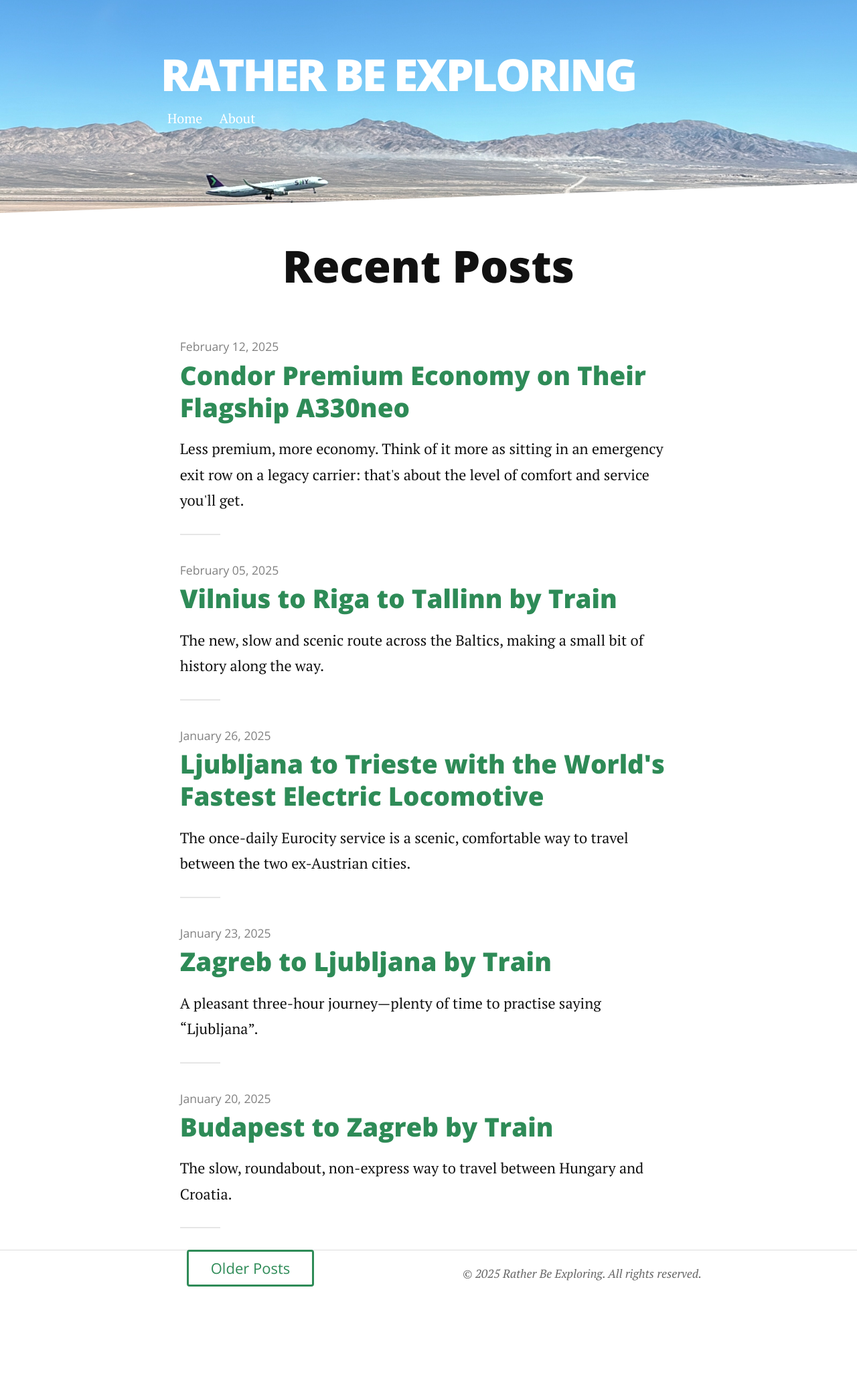
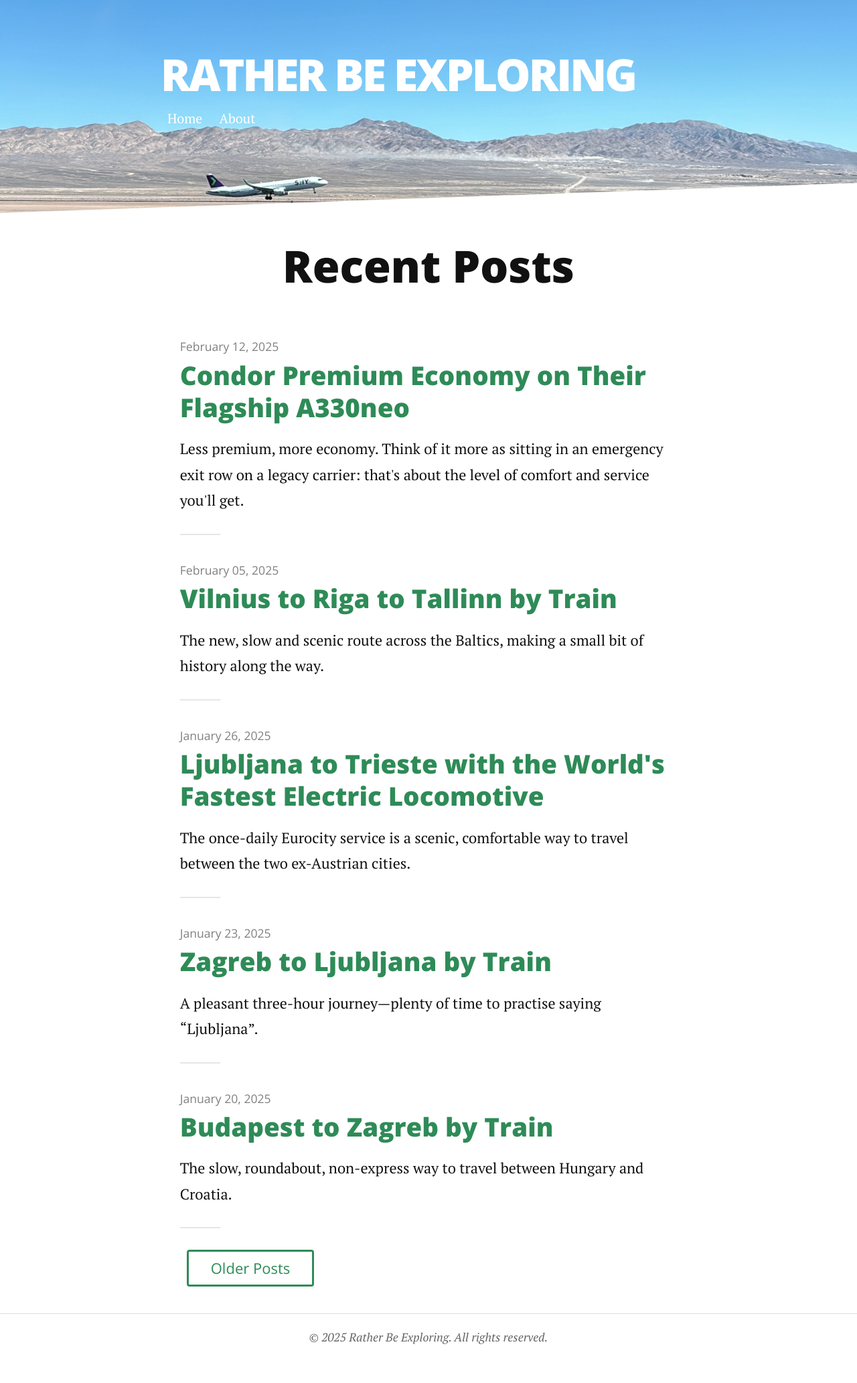
Before and after one commit to RatherBeExploring/ratherbeexploring.github.io, a Jekyll site: the page built from index.html, in a window 1280 px wide. Shown: the whole page at 67% size. Built offline with Jekyll 4.4.1, drawn with Linux system fonts in a browser that asks for light colours; nearby versions of some CDN libraries; the list of posts is cut into pages by our own code; before the commit the page ends 1970 px from its top, so only the background shows below that.

Commit message:
Update index.html
Fixing footer layout for pagination

```diff
--- a/index.html
+++ b/index.html
@@ -33,4 +33,7 @@ title: Rather Be Exploring
 		>
 		{%- endif -%}
 	</div>
+	<!-- end .pagination -->
+<div style="clear: both;"></div>
+
 </div>
```
